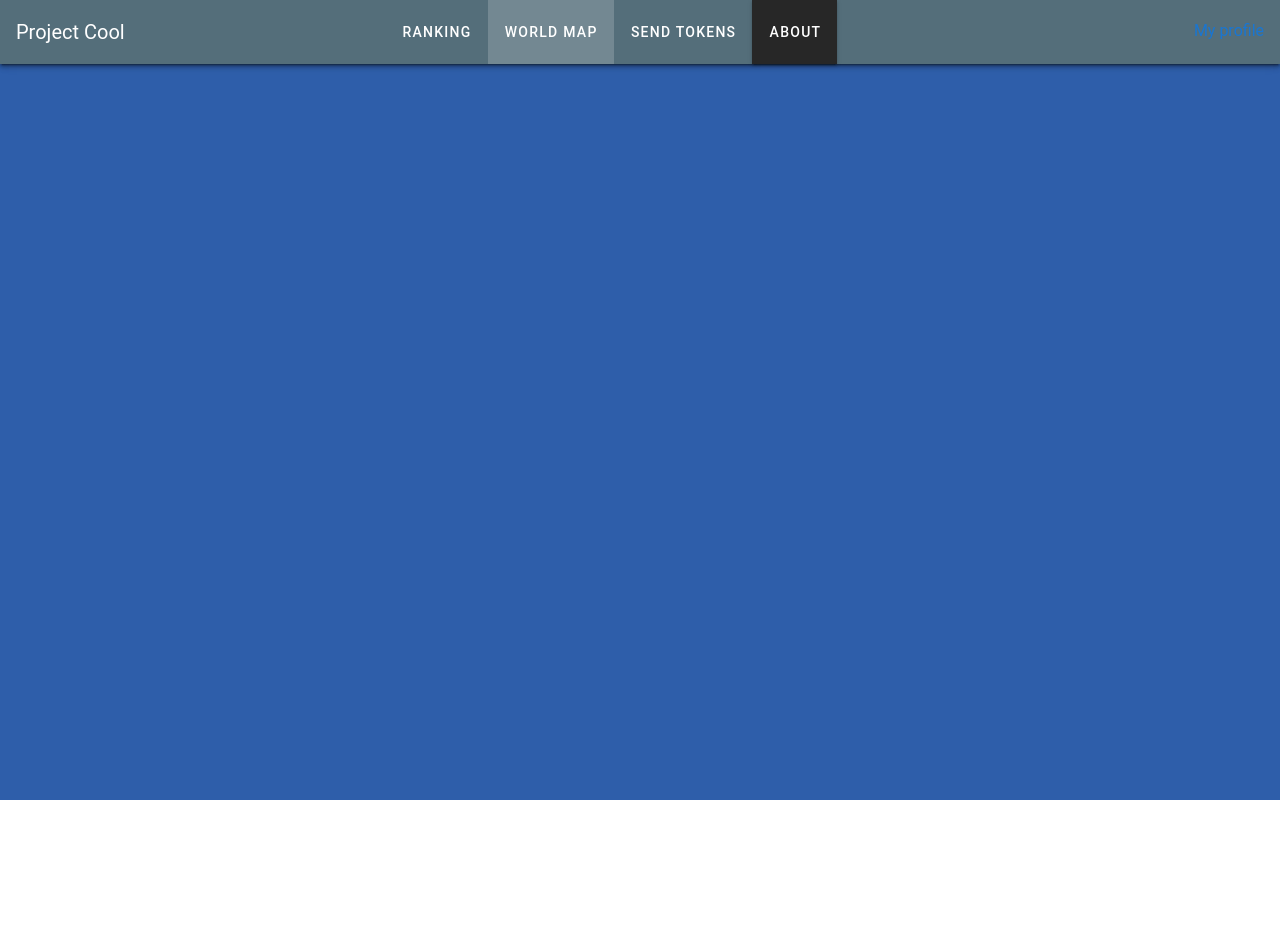
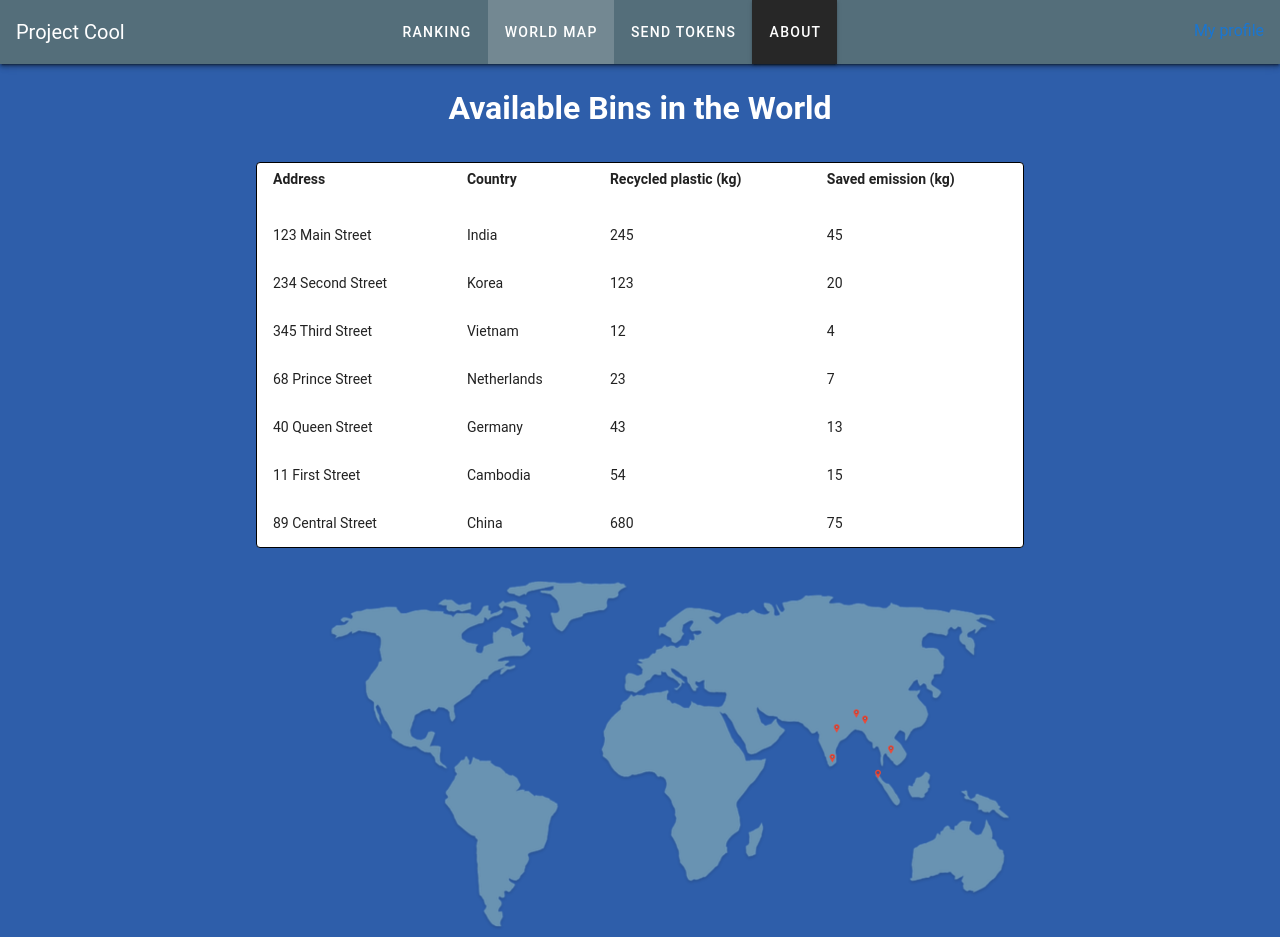
Before and after one commit to NicoleKuong/Team-cool-project, a Vue app in the folder project-cool/: page /worldmap in a window 1280 px wide. Before the commit the page ends 800 px from the top, so only its background shows below. Built offline with nearby package versions, Linux system fonts and the light colour scheme; the HTML template or start-up script is replaced by a standard one.

Commit message:
add world map page

```diff
--- a/project-cool/src/components/Rankings.vue
+++ b/project-cool/src/components/Rankings.vue
@@ -101,6 +101,7 @@ export default {
 <style scoped lang="scss">
 .ranking {
   &_title {
+    margin-top: 20px;
     text-align: center;
   }
   &_table {
--- a/project-cool/src/components/WorldMap.vue
+++ b/project-cool/src/components/WorldMap.vue
@@ -1,5 +1,28 @@
 <template>
-  <div></div>
+  <div>
+    <h1 class="world_title">Available Bins in the World</h1>
+    <v-simple-table class="world_table">
+      <template v-slot:default>
+        <thead class="world_heading">
+          <tr>
+            <td><p>Address</p></td>
+            <td><p>Country</p></td>
+            <td><p>Recycled plastic (kg)</p></td>
+            <td><p>Saved emission (kg)</p></td>
+          </tr>
+        </thead>
+        <tbody v-for="bin in bins" :key="bin.address">
+          <tr>
+            <td>{{ bin.address }}</td>
+            <td>{{ bin.country }}</td>
+            <td>{{ bin.colletedPlastic }}</td>
+            <td>{{ bin.savedEmission }}</td>
+          </tr>
+        </tbody>
+      </template>
+    </v-simple-table>
+    <img class="world_map" src="../assests/worldmap.png" />
+  </div>
 </template>
 
 <script>
@@ -9,10 +32,29 @@ export default {
   name: "WorldMap",
   data() {
     return {
-      bins: binsData,
+      bins: binsData.bins,
     };
   },
 };
 </script>
 
-<style scoped lang="scss"></style>
+<style scoped lang="scss">
+.world {
+  &_title {
+    margin-top: 20px;
+    text-align: center;
+  }
+  &_table {
+    width: 60%;
+    margin: 30px auto;
+    border: 1px solid black;
+  }
+  &_heading {
+    font-weight: bold;
+  }
+}
+.world_map {
+  margin-left: 25%;
+  height: 110%;
+}
+</style>
--- a/project-cool/src/data/binsData.json
+++ b/project-cool/src/data/binsData.json
@@ -1,44 +1,46 @@
 {
   "bins": [
     {
+      "address": "123 Main Street",
       "country": "India",
-            "colletedPlastic": 245
+      "colletedPlastic": 245,
+      "savedEmission": 45
     },
     {
-            "country": "Netherlands",
-            "colletedPlastic": 123
+      "address": "234 Second Street",
+      "country": "Korea",
+      "colletedPlastic": 123,
+      "savedEmission": 20
     },
     {
-            "country": "Netherlands",
-            "colletedPlastic": 12
+      "address": "345 Third Street",
+      "country": "Vietnam",
+      "colletedPlastic": 12,
+      "savedEmission": 4
     },
     {
+      "address": "68 Prince Street",
       "country": "Netherlands",
-            "colletedPlastic": 445
+      "colletedPlastic": 23,
+      "savedEmission": 7
     },
     {
-            "country": "Netherlands",
-            "colletedPlastic": 23
+      "address": "40 Queen Street",
+      "country": "Germany",
+      "colletedPlastic": 43,
+      "savedEmission": 13
     },
     {
-            "country": "Germany",
-            "colletedPlastic": 43
+      "address": "11 First Street",
+      "country": "Cambodia",
+      "colletedPlastic": 54,
+      "savedEmission": 15
     },
     {
-            "country": "Cambodia",
-            "colletedPlastic": 54
-        },
-        {
+      "address": "89 Central Street",
       "country": "China",
-            "colletedPlastic": 23
-        },
-        {
-            "country": "France",
-            "colletedPlastic": 43
-        },
-        {
-            "country": "Italy",
-            "colletedPlastic": 89
+      "colletedPlastic": 680,
+      "savedEmission": 75
     }
   ]
 }
--- a/project-cool/src/router.js
+++ b/project-cool/src/router.js
@@ -5,6 +5,7 @@ import Transactions from "../src/components/Transactions.vue";
 import Rankings from "../src/components/Rankings.vue";
 import UserProfile from "../src/components/UserProfile.vue";
 import SendToken from "../src/components/SendToken.vue";
+import WorldMap from "../src/components/WorldMap.vue";
 
 Vue.use(Router);
 
@@ -35,6 +36,11 @@ export default new Router({
       name: "sendToken",
       component: SendToken,
     },
+    {
+      path: "/worldmap",
+      name: "worldmap",
+      component: WorldMap,
+    },
   ],
   mode: "history",
 });
```
Lines whose indentation alone changed are shown as unchanged.
